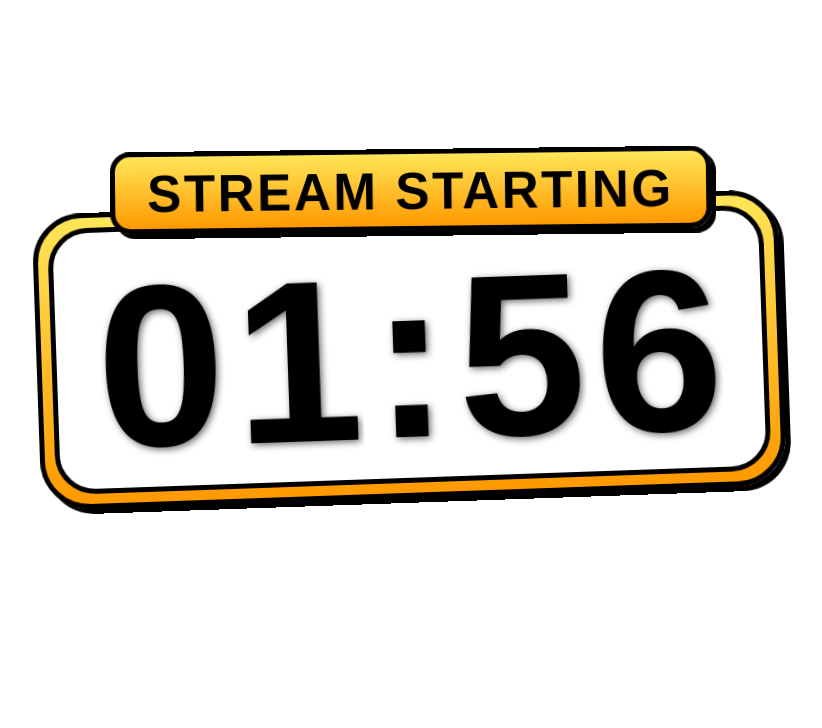
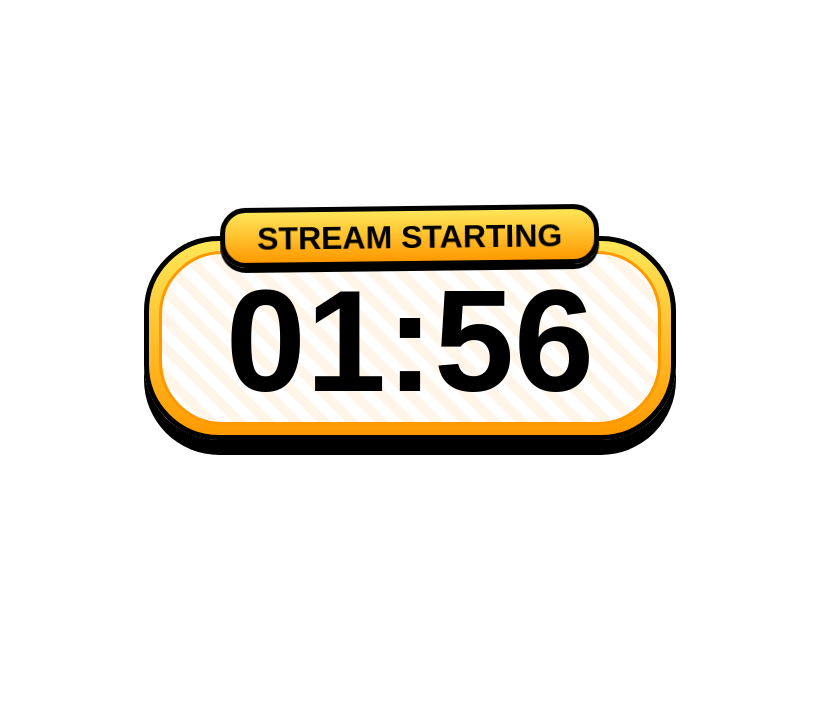
Before and after one commit to Clemark/StreamOverlay, a plain HTML site: page Personal/Countdown/index.html in a window 1280 px wide. Shown: the part 72-800 px from the top of the page, without its empty margins (230-1052 px from the left). Drawn offline with Linux system fonts and the light colour scheme; a web font is replaced by a local one.

Commit message:
Fixed Countdown Timer

```diff
--- a/Personal/Countdown/styles.css
+++ b/Personal/Countdown/styles.css
@@ -24,22 +24,21 @@
   flex-direction: column;
   align-items: center;
   justify-content: center;
+
+  animation: float 10s infinite;
 }
 
 .intro {
-  position: relative;
-  text-align: center;
-  font-size: 4vw;
-  color: black;
-  justify-content: center;
-  letter-spacing: 0.05em;
   background: linear-gradient(var(--main), var(--main2));
   padding: 0.5rem 2rem 0.3rem;
-  border-radius: 20px;
+  border-radius: 1.6rem;
   border: 5px solid black;
+  animation: rotatingbubble 3s linear infinite;
+  font-size: 2rem;
+
+  position: relative;
   z-index: 10;
-  animation: rotatingbubble 3s linear infinite;
-  box-shadow: 5px 5px;
+  box-shadow: 0 5px black;
 }
 
 @keyframes rotatingbubble {
@@ -58,35 +57,30 @@
 
 .timer-wrapper {
   background: linear-gradient(var(--main), var(--main2));
-  transform: translateY(-20px);
+  border-radius: 4.7rem;
+  border: 5px solid black;
   padding: 10px;
-
-  text-shadow: 2px 2px 7px var(--background);
-  z-index: 1;
-  border-radius: 49px;
-  border: 5px solid black;
-  rotate: -2deg;
-  animation: float 6s infinite;
-  box-shadow: 5px 5px;
+  margin-top: -20px;
+  box-shadow: 0 15px black;
 }
 
 .timer {
-  opacity: 0;
-  transition: opacity 0.6s ease-in-out;
-  font-size: 18vw; /* bigger responsive font */
-  color: black;
+  display: flex;
+  justify-content: center;
+  align-items: center;
+  background: repeating-linear-gradient(
+    45deg,
+    #ffffff,
+    #ffffff 10px,
+    #fff5e8 10px,
+    #fff5e8 20px);
+  border-radius: 4rem;
+  border: 3px solid var(--main2);
   height: 1em;
   overflow: hidden;
-  display: flex;
-  align-items: center;
-  gap: 0.04em;
-  width: 100%;
-  justify-content: center;
-  background: white;
-  width: fit-content;
-  padding: 20px 40px 5px;
-  border: 5px solid black;
-  border-radius: 40px;
+
+  font-size: 9rem;
+  padding: 1rem 4rem .5rem;
 }
 
 @keyframes float {
@@ -96,18 +90,21 @@
 }
 
 .scroll-wrap {
+  padding: 0;s
   display: block;
   height: 1em;
   overflow: hidden;
 }
 
 .scroll-inner {
+  padding: 0;
   display: flex;
   flex-direction: column;
   transition: transform 0.35s ease-in-out;
 }
 
 .digit {
+  padding: 0;
   height: 1em;
   line-height: 1em;
   font-size: 1em;
```
